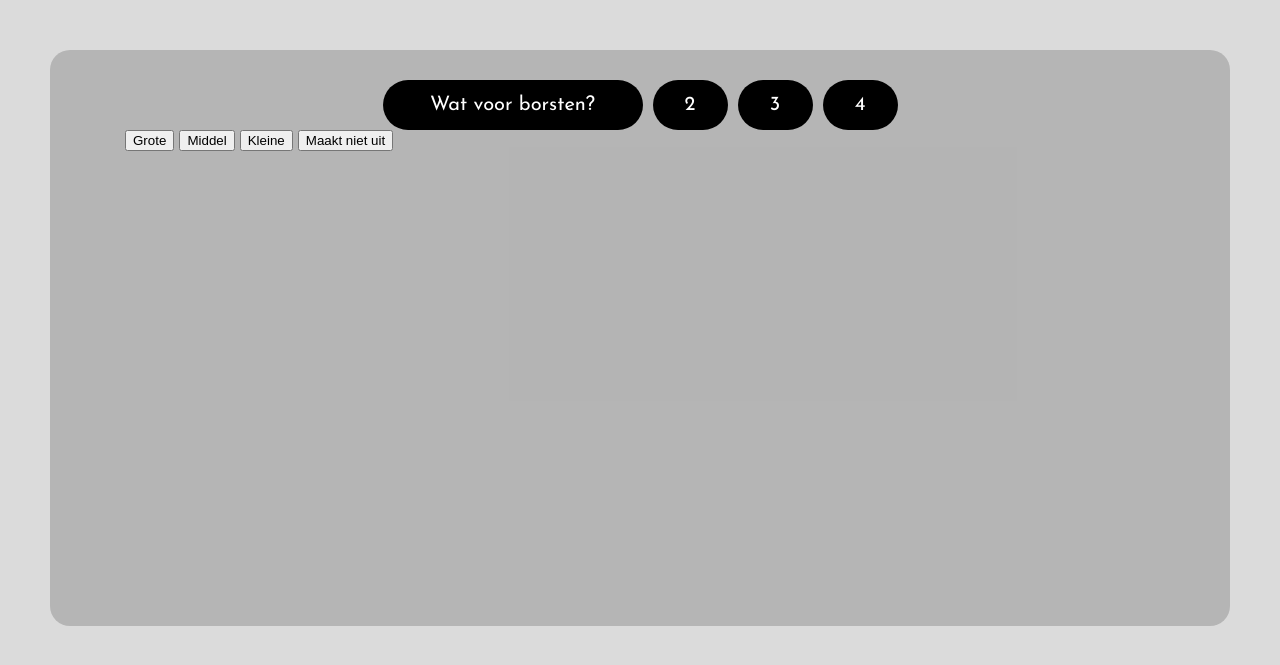
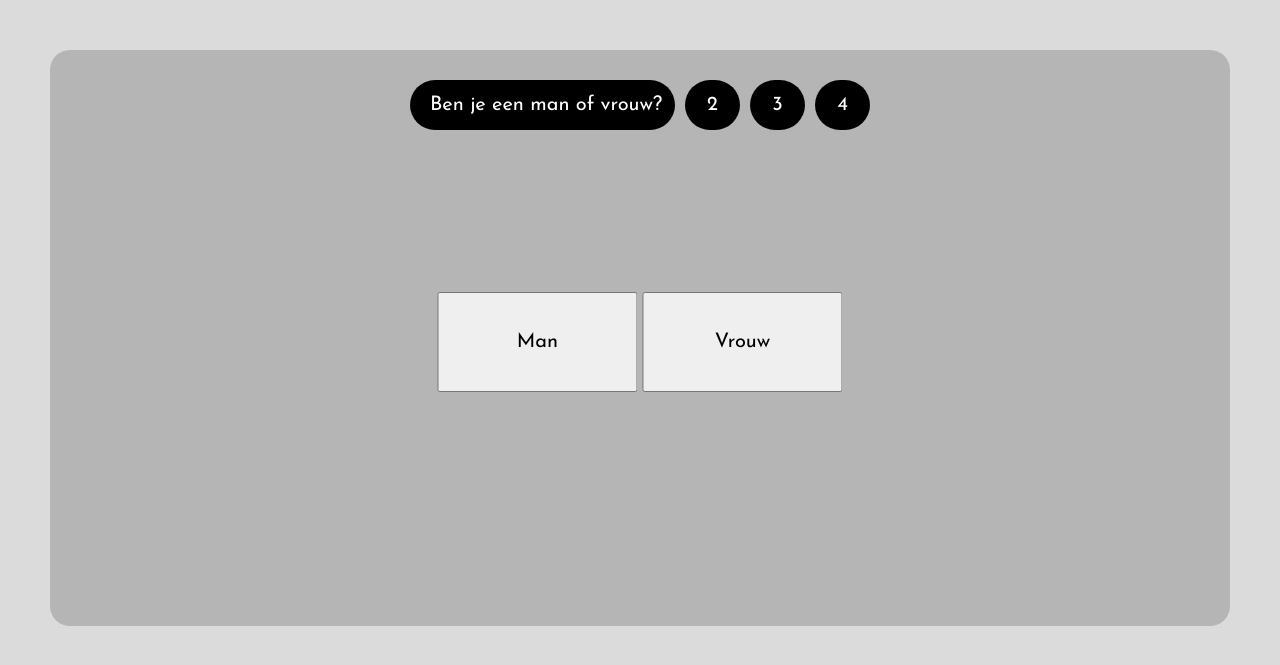
Before and after one commit to RicardoBergen/Landpagina, a PHP site: page /landpagina.html in a window 1280 px wide. Shown: the part 108-773 px from the top of the page. Run offline with PHP 8.4, Linux system fonts and the light colour scheme; grey boxes are pictures that could not be loaded.

Commit message:
working version

```diff
--- a/landpagina.css
+++ b/landpagina.css
@@ -5,9 +5,16 @@ body {
     padding: 0;
     font-family: 'Josefin Sans', sans-serif;
     background-color: rgb(219, 219, 219);
+    padding-bottom: 50px;
+}
+button {
+    height: 100px;
+    font-size: 20px;
+    font-family: 'Josefin Sans', sans-serif;
+    width: 200px;
 }
 .blob {
-    transition: all 0.5s linear;
+    white-space: nowrap;
     text-align: center;
     font-size: 20px;
     margin: 0; color: white;
@@ -18,17 +25,19 @@ body {
     background-color: rgb(0, 0, 0);
     margin-top: 25px;
     padding: 15px;
-    padding-left: 30px;
-    padding-right: 30px;
+    padding-left: 20px;
+    padding-right: 20px;
 }
 main {
     margin: 50px;
-    height: 62vh;
+    min-height: 62vh;
     border-radius: 20px;
     margin-bottom: 0px;
     padding: 75px;
     padding-top: 5px;
     background-color: rgba(0, 0, 0, 0.178);
+    overflow: hidden;
+    white-space: nowrap;
 }
 .card {
     margin: 25px;
@@ -36,6 +45,7 @@ main {
     width: 200px;
     transform-style: preserve-3d;
     perspective: 600px;
+    white-space: pre-wrap;
     transition: .5s;
 }
 .cardClicked .card-front {
@@ -43,6 +53,10 @@ main {
 }
 .cardClicked .card-back {
     transform: rotateY(0deg);
+}
+
+h3 {
+    margin-top: -5px;
 }
 
 .card-front {
--- a/landpagina.html
+++ b/landpagina.html
@@ -14,44 +14,60 @@
     </header>
     <main>
         <div style="display: flex; justify-content: center;">
-            <p id="1" class="blob" style="width: 200px;">Wat voor borsten?</p>
+            <p id="1" class="blob" style="width: 225px;">Ben je een man of vrouw?</p>
             <p id="2" class="blob" style="width: 15px;">2</p>
             <p id="3" class="blob" style="width: 15px;">3</p>
             <p id="4" class="blob" style="width: 15px;">4</p>
         </div>
-        <div id="choose">
+        <div id="q1">
+            <div style="position: absolute; left: 50%; top: 50%; transform: translateX(-50%);">
+                <button onclick='changeScreen("#q1", "#q2", 1)'>Man</button>
+                <button onclick='changeScreen("#q1", "#q2", 1)'>Vrouw</button>
+            </div>
+        </div>
+        <div id="q2">
+            <div style="position: absolute; left: 50%; top: 50%; transform: translateX(-50%);">
+                <button onclick='changeScreen("#q2", "#q3", 2)'>Grote</button>
+                <button onclick='changeScreen("#q2", "#q3", 2)'>Middel</button>
+                <button onclick='changeScreen("#q2", "#q3", 2)'>Kleine</button>
+                <button onclick='changeScreen("#q2", "#q3", 2)'>Maakt niet uit</button>
+            </div>
+        </div>
+        <div id="q3">
+            <div style="position: absolute; left: 50%; top: 50%; transform: translateX(-50%);">
+                <button onclick='changeScreen("#q3", "#q4", 3)'>1 - 5 keer per week</button>
+                <button onclick='changeScreen("#q3", "#q4", 3)'>5 - 10 keer per dag</button>
+                <button onclick='changeScreen("#q3", "#q4", 3)'>Altijd</button>
+                <button onclick='changeScreen("#q3", "#q4", 3)'>Maakt niet uit</button>
+            </div>
+        </div>
+        <div id="q4">
             <div style="display: flex; justify-content: space-around; flex-wrap:wrap">
                 <div class="card" id="card1" onclick='flipcard("card1")'>
                     <div class="card-front"></div>
                     <div class="card-back">
-                        <h3><br>Voeg me toe op Snapchat: <span>[SNAP]</span></h3>
+                        <h3>Voeg me toe op Snapchat: <span>[SNAP]</span></h3>
                     </div>
                 </div>
                 <div class="card" id="card2" onclick='flipcard("card2")'>
                     <div class="card-front"></div>
                     <div class="card-back">
-                        <h3><br>Voeg me toe op Snapchat: <span>[SNAP]</span></h3>
+                        <h3>Voeg me toe op Snapchat: <span>[SNAP]</span></h3>
                     </div>
                 </div>
                 <div class="card" id="card3" onclick='flipcard("card3")'>
                     <div class="card-front"></div>
                     <div class="card-back">
-                        <h3><br>Voeg me toe op Snapchat: <span>[SNAP]</span></h3>
+                        <h3>Voeg me toe op Snapchat: <span>[SNAP]</span></h3>
                     </div>
                 </div>
                 <div class="card" id="card4" onclick='flipcard("card4")'>
                     <div class="card-front"></div>
                     <div class="card-back">
-                        <h3><br>Voeg me toe op Snapchat: <span>[SNAP]</span></h3>
+                        <h3>Voeg me toe op Snapchat: <span>[SNAP]</span></h3>
                     </div>
                 </div>
             </div>
-        </div>
-        <div id="q1">
-            <button onclick='changeScreen("#q1", "#choose")'>Grote</button>
-            <button onclick='changeScreen("#q1", "#choose")'>Middel</button>
-            <button onclick='changeScreen("#q1", "#choose")'>Kleine</button>
-            <button onclick='changeScreen("#q1", "#choose")'>Maakt niet uit</button>
         </div>
     </main>
     <footer>
@@ -59,13 +75,26 @@
     </footer>
 </body>
 <script defer>
-    $("#choose").hide(0);
-    function changeScreen(from, to) {
-        $("#1").text("1").width(15);
-        $("#2").text("kies").width(150);
+    $("#q2").hide(0);
+    $("#q3").hide(0);
+    $("#q4").hide(0);
+    function changeScreen(from, to, number) {
         $(from).fadeOut(500);
         $(to).delay(500).fadeIn(500);
-
+        switch(number) {
+            case 1:
+                $("#1").text("1").animate({width: '15px'}, 750);
+                $("#2").text("Wat voor borsten wil je?").animate({width: '225px'}, 750);
+                break;
+            case 2:
+                $("#2").text("2").animate({width: '15px'}, 750);
+                $("#3").text("Hoevaak wil je sex?").animate({width: '225px'}, 750);
+                break;
+            case 3:
+                $("#3").text("3").animate({width: '15px'}, 750);
+                $("#4").text("Wie wil je neuken?").animate({width: '225px'}, 750);
+                break;
+        }
     }
     function flipcard(card) {
         if (document.getElementById(card).classList.contains('cardClicked')) {
```
